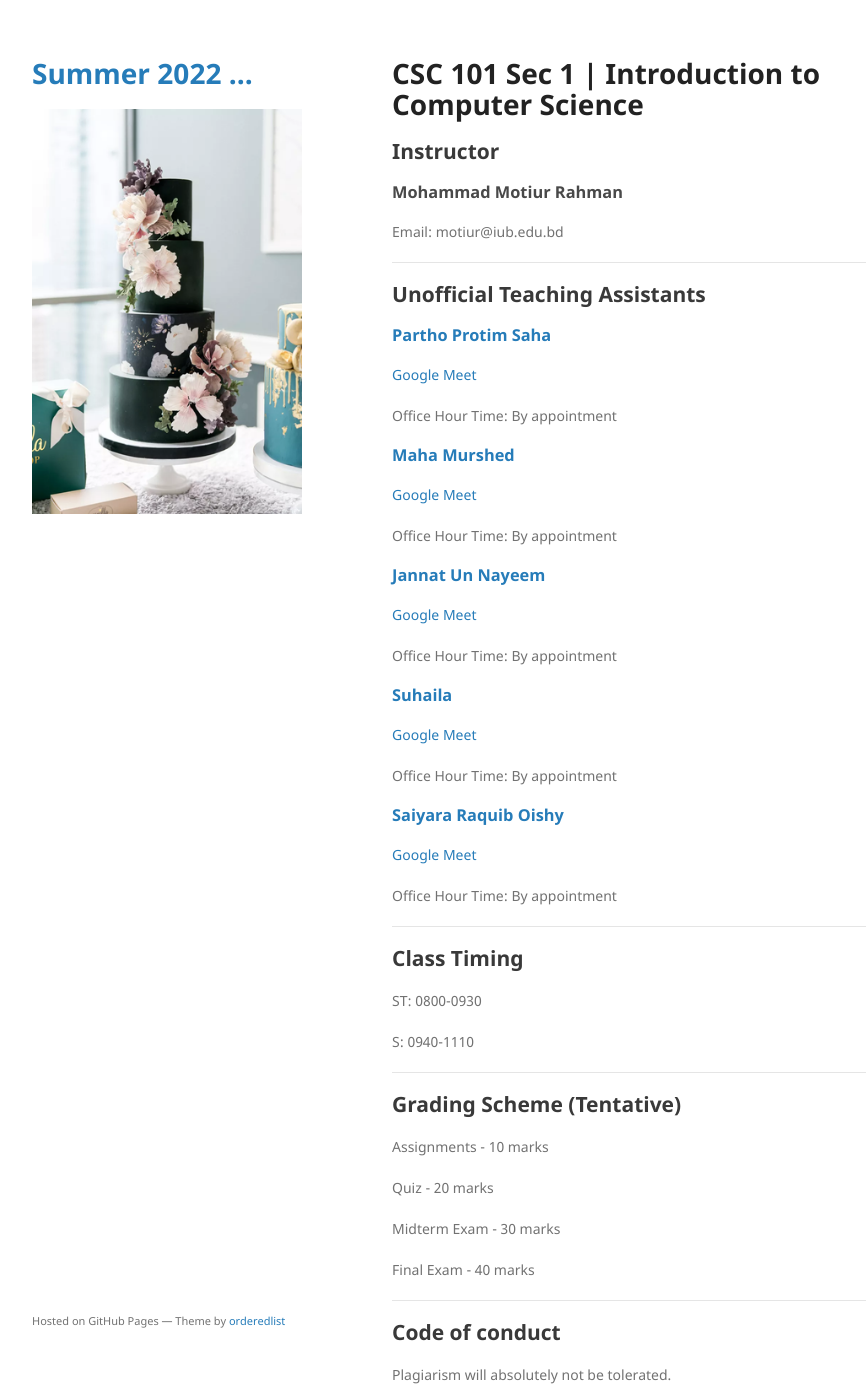
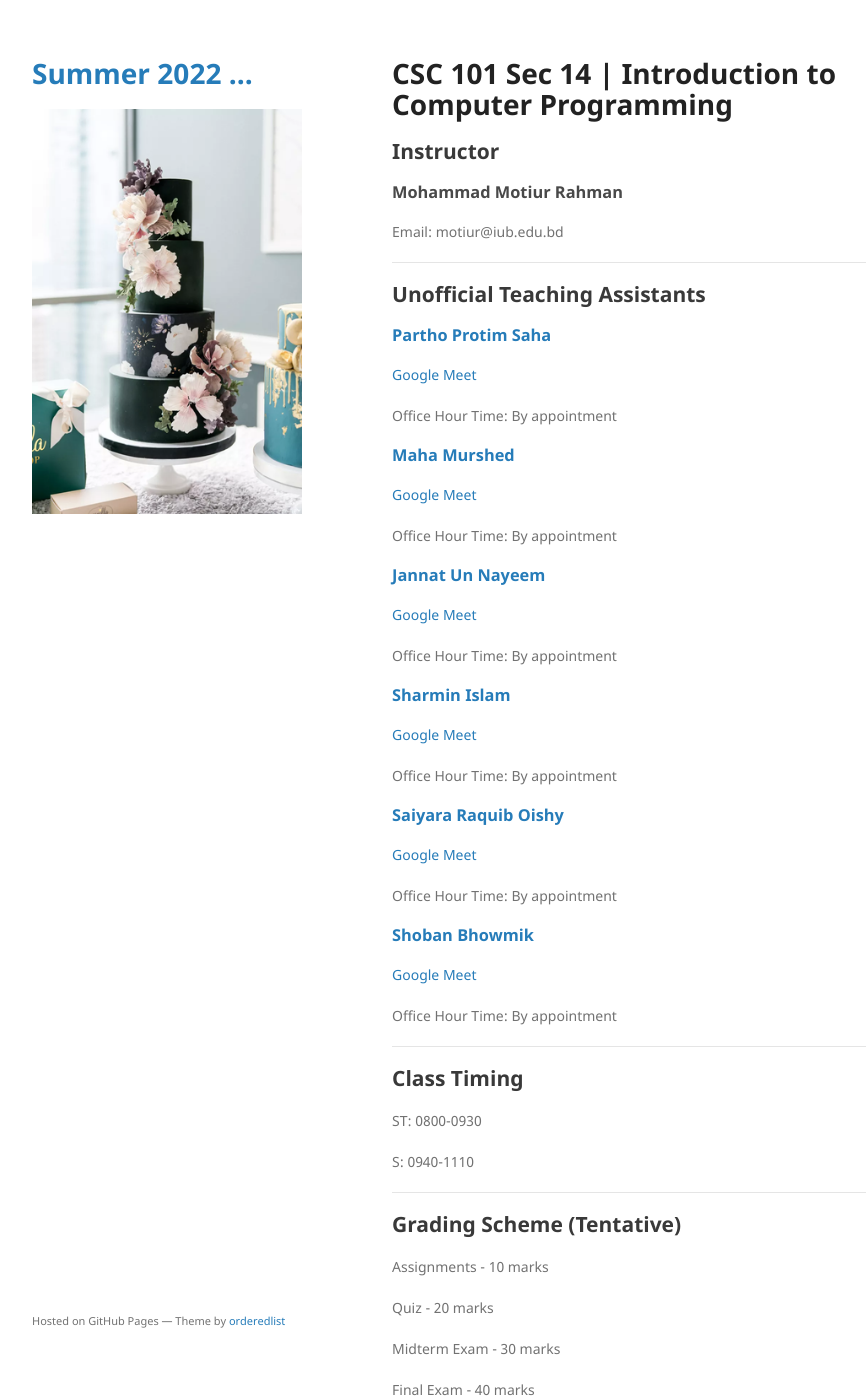
Before and after one commit to mohammadmotiurrahman/mohammadmotiurrahman.github.io, a Jekyll site: the page built from csc101_14/index.md, in a window 1280 px wide and 1400 px high. Shown: the whole window, without its empty margins (178-1044 px from the left). Built offline with Jekyll 4.4.1, drawn with Linux system fonts in a browser that asks for light colours; our own code applies the rules of GitHub Pages for plain Markdown files.

Commit message:
Update index.md

```diff
--- a/csc101_14/index.md
+++ b/csc101_14/index.md
@@ -1,4 +1,4 @@
-# CSC 101 Sec 1 | Introduction to Computer Science
+# CSC 101 Sec 14 | Introduction to Computer Programming
 
 ## Instructor
 ### Mohammad Motiur Rahman
@@ -27,7 +27,7 @@ Office Hour Time: By appointment
 Office Hour Time: By appointment
 
 
-### [Suhaila](mailto:1910496@iub.edu.bd )
+### [Sharmin Islam](mailto:1822217@iub.edu.bd  )
 
 [Google Meet](http://meet.google.com/ooy-ozzg-dzt)
 
@@ -40,6 +40,12 @@ Office Hour Time: By appointment
 
 Office Hour Time: By appointment
 
+
+### [Shoban Bhowmik](mailto:1930533@iub.edu.bd )
+
+[Google Meet](meet.google.com/trr-ysdk-bta)
+
+Office Hour Time: By appointment
 
 
 * * *
```
